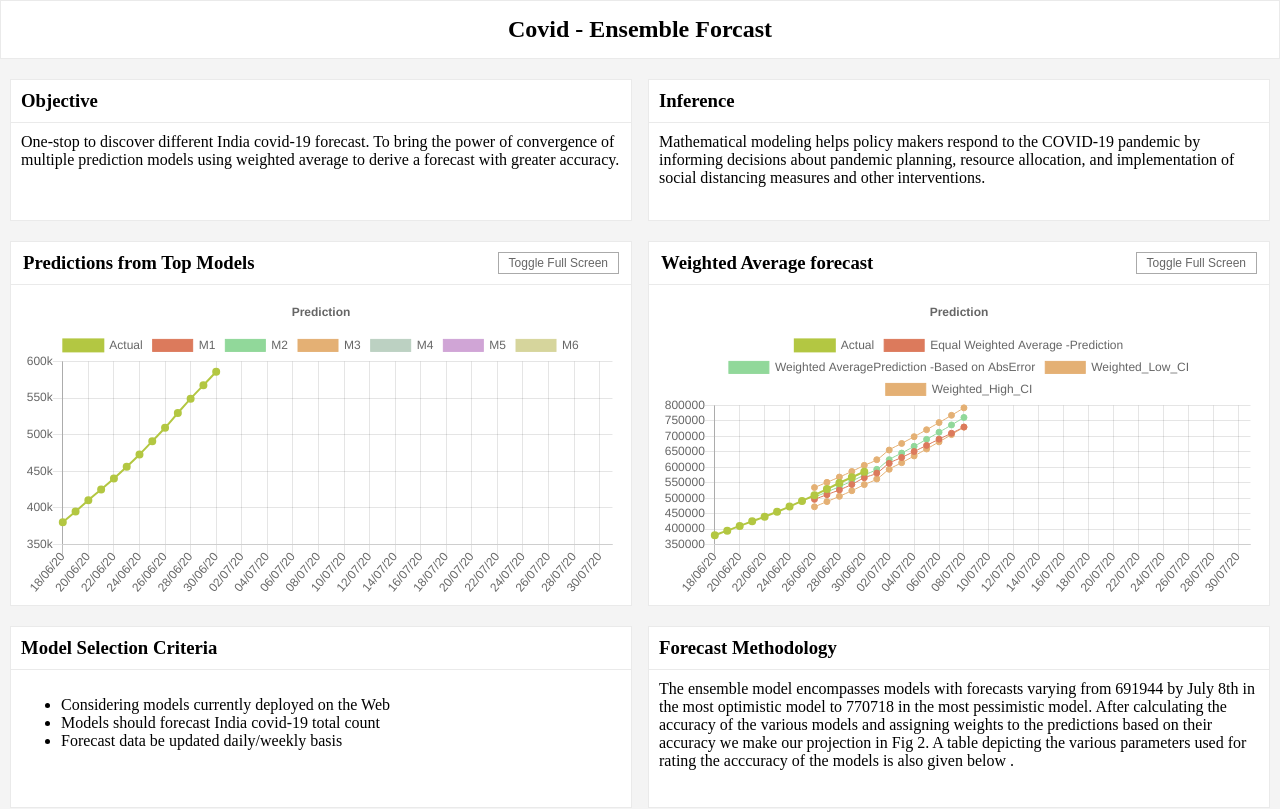
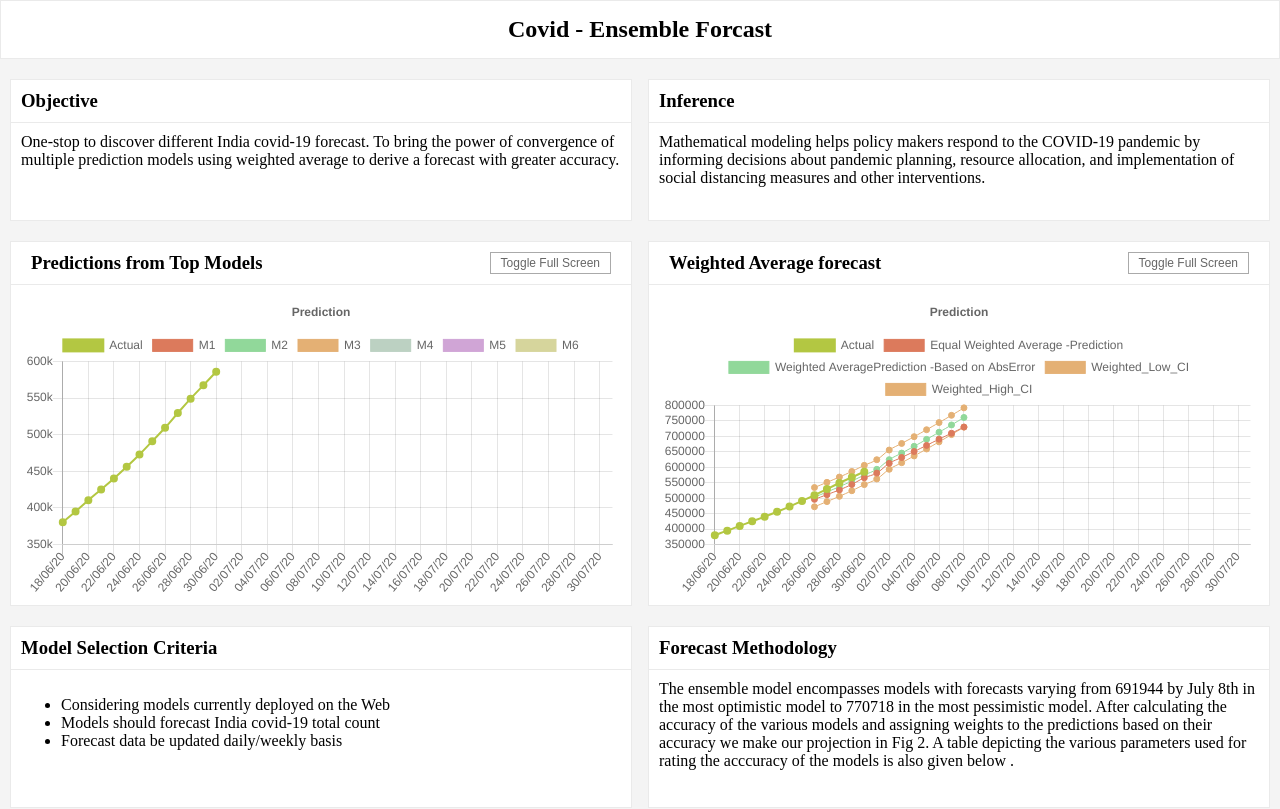
Before and after one commit to arunkumarv/covid-2, a plain HTML site: page index.html in a window 1280 px wide. Shown: the top 809 px of the page. Drawn offline with Linux system fonts and the light colour scheme; a web font is replaced by a local one.

Commit message:
Update index.html

```diff
--- a/index.html
+++ b/index.html
@@ -7,7 +7,7 @@
     <link rel="stylesheet" href="static/flexboxgrid.min.css">
     <link rel="stylesheet" href="static/style.css">
     <link href="https://fonts.googleapis.com/css2?family=Baskervville&display=swap" rel="stylesheet">
-    <title>ChartJS</title>
+    <title>Ensemble Forecast</title>
 </head>
 
 <body>
@@ -46,11 +46,10 @@
                 <div class="panel hpanel" id="graph1">
                     <div class="panel-title">
                         <div class="row between-xs" style="padding-left: 10px;padding-right: 10px;">
-                            <div class="col"><h3>Predictions from Top Models</h3></div>
-                            <div class="col"><button id="g1-btn" class="btn">Toggle Full Screen</button></div>
+                            <div class="col-xs-6 col-sm-6 col-md-6 col-lg-6"><h3>Predictions from Top Models</h3></div>
+                            <div class="col-xs-6 col-sm-6 col-md-6 col-lg-6" style="text-align: right;"><button id="g1-btn" class="btn">Toggle Full Screen</button></div>
                         </div>
                     </div>
-
                     <div class="panel-body">
                         <canvas id="myChart"></canvas>
                     </div>
@@ -61,11 +60,9 @@
                 <div class="panel hpanel" id="graph2">
                     <div class="panel-title">
                         <div class="row between-xs" style="padding-left: 10px;padding-right: 10px;">
-                            <div class="col"><h3>Weighted Average forecast</h3></div>
-                            <div class="col" style="text-align: right;"><button id="g2-btn" class="btn">Toggle Full Screen</button></div>
+                            <div class="col-xs-6 col-sm-6 col-md-6 col-lg-6"><h3>Weighted Average forecast</h3></div>
+                            <div class="col-xs-6 col-sm-6 col-md-6 col-lg-6" style="text-align: right;"><button id="g2-btn" class="btn">Toggle Full Screen</button></div>
                         </div>
-
-
                     </div>
                     <div class="panel-body">
                         <canvas id="myChart1"></canvas>
```
